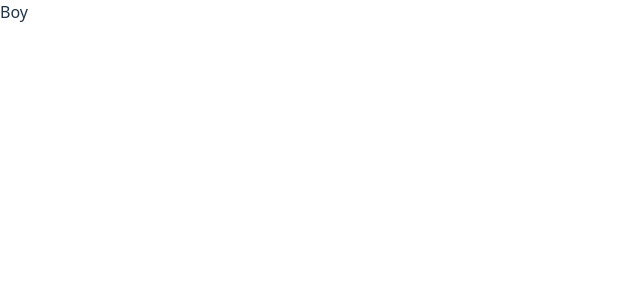
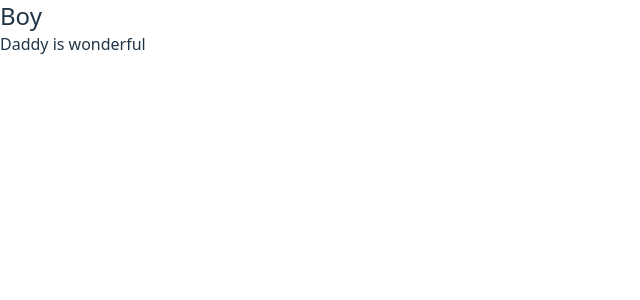
Before and after one commit to Opex-Interns/TeamX-News-Dashboard, a React (Vite) app: page / in a window 1280 px wide. Shown: the top 300 px of the page, without its empty margins (0-640 px from the left). Built offline with nearby package versions, Linux system fonts and the light colour scheme.

Commit message:
Addded Hero Section

```diff
--- a/index.html
+++ b/index.html
@@ -8,7 +8,9 @@
     <title>Vite + React</title>
   </head>
   <body>
-    <div id="root"></div>
+    <div id="root">
+
+    </div>
     <script type="module" src="/src/main.jsx"></script>
   </body>
 </html>
--- a/src/App.jsx
+++ b/src/App.jsx
@@ -1,4 +1,5 @@
 import Header from './Components/Header'
+import Hero from './Components/Hero'
 
 function App() {
 
@@ -6,6 +7,7 @@ function App() {
   return (
     <>
      <Header/>
+     <Hero/>
     </>
   )
 }
--- a/src/Components/Header.jsx
+++ b/src/Components/Header.jsx
@@ -3,8 +3,8 @@ import React from 'react'
 function Header() {
   return (
     <div>
-      <p>Boy</p>
-      <a href="d" className='decoration-black'></a>
+      <p className='text-2xl'>Boy</p>
+      <a href="d" className='text-2xl'></a>
     </div>
   )
 }
--- /dev/null
+++ b/src/Components/Hero.jsx
@@ -0,0 +1,11 @@
+import React from 'react'
+
+function Hero() {
+  return (
+    <div>
+      <h1>Daddy is wonderful</h1>
+    </div>
+  )
+}
+
+export default Hero
```
